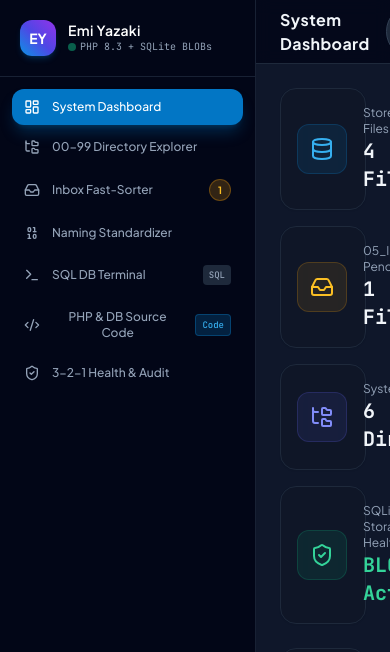
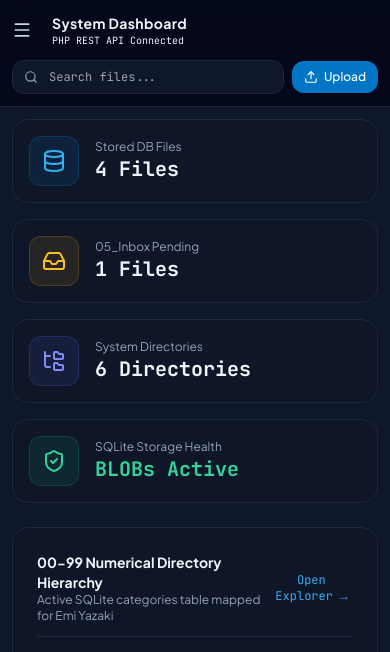
Before and after one commit to Miracle943/Prototype-Maintenance-System---Emi-Yazaki, a plain HTML site: page emi_yazaki_file_mainltenance_system.html in a window 390 px wide. Shown: the top 652 px of the page. Drawn offline with nearby package versions, Linux system fonts and the light colour scheme.

Commit message:
Make layout mobile-first
Co-authored-by: Copilot App <223556219+Copilot@users.noreply.github.com>

```diff
--- a/emi_yazaki_file_mainltenance_system.html
+++ b/emi_yazaki_file_mainltenance_system.html
@@ -100,6 +100,19 @@
         html.light .border-slate-900 {
             border-color: rgba(148, 163, 184, 0.45) !important;
         }
+        @media (max-width: 767px) {
+            html, body {
+                min-height: 100%;
+                height: 100%;
+            }
+            #app {
+                height: 100dvh;
+                min-height: 100dvh;
+            }
+            #view-container {
+                overscroll-behavior: contain;
+            }
+        }
         .prose-dark {
             color: #cbd5e1;
         }
@@ -118,7 +131,8 @@
     <div id="app" class="flex h-screen overflow-hidden">
 
         <!-- Sidebar -->
-        <aside class="w-64 bg-slate-950 text-slate-300 flex flex-col justify-between flex-shrink-0 border-r border-slate-800/80 z-20">
+        <button id="mobile-nav-backdrop" onclick="closeMobileNav()" class="hidden fixed inset-0 bg-slate-950/70 z-30 md:hidden" aria-label="Close navigation menu"></button>
+        <aside id="sidebar" class="fixed inset-y-0 left-0 z-40 w-72 max-w-[85vw] -translate-x-full transition-transform duration-200 bg-slate-950 text-slate-300 flex flex-col justify-between flex-shrink-0 border-r border-slate-800/80 md:relative md:inset-auto md:z-20 md:w-64 md:max-w-none md:translate-x-0">
             <div>
                 <!-- User Profile / App Header -->
                 <div class="p-5 border-b border-slate-800/80 flex items-center justify-between">
@@ -204,32 +218,38 @@
             </div>
         </aside>
 
-        <main class="flex-1 flex flex-col h-full bg-slate-900 overflow-hidden relative">
+        <main class="flex-1 min-w-0 flex flex-col h-full bg-slate-900 overflow-hidden relative">
 
             <!-- Global Top Header -->
-            <header class="h-16 border-b border-slate-800 bg-slate-950/80 backdrop-blur px-6 flex items-center justify-between z-10">
-                <div class="flex items-center space-x-4">
-                    <h2 id="page-title" class="text-base font-bold text-slate-100 tracking-wide">System Dashboard</h2>
-                    <span id="page-subtitle" class="text-[11px] font-mono px-2.5 py-0.5 bg-slate-800 text-brand-400 rounded-full border border-slate-700">PHP REST API Connected</span>
+            <header class="min-h-16 border-b border-slate-800 bg-slate-950/80 backdrop-blur px-3 py-3 md:px-6 md:py-0 flex flex-wrap md:flex-nowrap items-center justify-between gap-3 z-10">
+                <div class="flex min-w-0 flex-1 items-center space-x-3">
+                    <button onclick="toggleMobileNav()" class="md:hidden flex-shrink-0 p-2 -ml-2 text-slate-300 hover:text-white rounded-lg hover:bg-slate-800" aria-label="Open navigation menu" aria-expanded="false" aria-controls="sidebar" id="mobile-nav-toggle">
+                        <i data-lucide="menu" class="w-5 h-5"></i>
+                    </button>
+                    <div class="min-w-0">
+                        <h2 id="page-title" class="text-sm md:text-base font-bold text-slate-100 tracking-wide truncate">System Dashboard</h2>
+                        <span id="page-subtitle" class="block md:inline text-[10px] md:text-[11px] font-mono md:px-2.5 md:py-0.5 md:bg-slate-800 md:text-brand-400 md:rounded-full md:border md:border-slate-700 truncate">PHP REST API Connected</span>
+                    </div>
                 </div>
 
                 <!-- Global Search & Direct Upload -->
-                <div class="flex items-center space-x-3">
-                    <div class="relative w-64">
+                <div class="flex w-full md:w-auto items-center space-x-2 md:space-x-3">
+                    <div class="relative min-w-0 flex-1 md:w-64 md:flex-none">
                         <i data-lucide="search" class="w-3.5 h-3.5 absolute left-3 top-2.5 text-slate-400"></i>
-                        <input type="text" id="global-search" oninput="handleGlobalSearch(this.value)" placeholder="Search SQLite stored files..." class="w-full pl-9 pr-4 py-1.5 text-xs rounded-xl bg-slate-900 border border-slate-800 text-slate-200 focus:outline-none focus:border-brand-500 font-mono">
+                        <input type="text" id="global-search" oninput="handleGlobalSearch(this.value)" placeholder="Search files..." class="w-full pl-9 pr-3 py-2 md:py-1.5 text-xs rounded-xl bg-slate-900 border border-slate-800 text-slate-200 focus:outline-none focus:border-brand-500 font-mono">
                         <div id="search-results" class="hidden absolute left-0 right-0 top-full mt-2 bg-slate-900 border border-slate-800 rounded-xl shadow-2xl z-50 max-h-80 overflow-y-auto p-2"></div>
                     </div>
 
-                    <button onclick="openNewFileModal()" class="flex items-center space-x-1.5 px-3 py-1.5 bg-brand-600 hover:bg-brand-500 text-white rounded-xl text-xs font-medium shadow-md transition-all">
+                    <button onclick="openNewFileModal()" class="flex flex-shrink-0 items-center space-x-1.5 px-3 py-2 md:py-1.5 bg-brand-600 hover:bg-brand-500 text-white rounded-xl text-xs font-medium shadow-md transition-all">
                         <i data-lucide="upload" class="w-3.5 h-3.5"></i>
-                        <span>+ Upload to Database</span>
+                        <span class="hidden sm:inline">+ Upload</span>
+                        <span class="sm:hidden">Upload</span>
                     </button>
                 </div>
             </header>
 
             <!-- Scrollable Main View Container -->
-            <div class="flex-1 overflow-y-auto p-6 space-y-6" id="view-container">
+            <div class="flex-1 min-h-0 overflow-y-auto p-3 md:p-6 space-y-5 md:space-y-6" id="view-container">
 
                 <!-- 1. DASHBOARD VIEW -->
                 <div id="view-dashboard" class="space-y-6">
@@ -319,10 +339,10 @@
 
                 <!-- 2. DIRECTORY MANAGER VIEW -->
                 <div id="view-explorer" class="hidden space-y-6">
-                    <div class="grid grid-cols-1 lg:grid-cols-12 gap-6 h-[calc(100vh-140px)]">
+                    <div class="grid grid-cols-1 lg:grid-cols-12 gap-4 md:gap-6 lg:h-[calc(100vh-140px)]">
 
                         <!-- Left: Visual Folder Tree -->
-                        <div class="lg:col-span-4 glass-panel rounded-2xl border border-slate-800 p-4 flex flex-col h-full overflow-hidden">
+                        <div class="lg:col-span-4 glass-panel rounded-2xl border border-slate-800 p-4 flex flex-col min-h-64 lg:h-full overflow-hidden">
                             <div class="flex items-center justify-between pb-3 border-b border-slate-800 mb-3">
                                 <span class="text-xs font-bold uppercase tracking-wider text-slate-400 font-mono">SQLite Directory Hierarchy</span>
                                 <button onclick="openNewFolderModal()" class="p-1 hover:bg-slate-800 rounded text-slate-400 hover:text-slate-200 transition-colors" title="Create Subdirectory">
@@ -336,7 +356,7 @@
                         </div>
 
                         <!-- Right: File Table -->
-                        <div class="lg:col-span-8 glass-panel rounded-2xl border border-slate-800 p-5 flex flex-col h-full overflow-hidden">
+                        <div class="lg:col-span-8 glass-panel rounded-2xl border border-slate-800 p-4 md:p-5 flex flex-col min-h-80 lg:h-full overflow-hidden">
 
                             <div class="flex items-center justify-between border-b border-slate-800 pb-3 mb-4">
                                 <div class="flex items-center space-x-2 text-xs font-mono text-slate-300" id="explorer-breadcrumbs">
@@ -350,8 +370,8 @@
                                 </div>
                             </div>
 
-                            <div class="flex-1 overflow-y-auto">
-                                <table class="w-full text-left text-xs">
+                            <div class="flex-1 overflow-auto">
+                                <table class="w-full min-w-[640px] text-left text-xs">
                                     <thead class="text-slate-400 uppercase font-mono border-b border-slate-800 sticky top-0 bg-slate-950/90 backdrop-blur">
                                         <tr>
                                             <th class="pb-2 font-medium">Filename (Stored in DB)</th>
@@ -1038,8 +1058,26 @@ echo json_encode($stmt->fetchAll());`
             }
         }
 
+        function toggleMobileNav() {
+            const sidebar = document.getElementById('sidebar');
+            const backdrop = document.getElementById('mobile-nav-backdrop');
+            const toggle = document.getElementById('mobile-nav-toggle');
+            const isOpen = !sidebar.classList.contains('-translate-x-full');
+
+            sidebar.classList.toggle('-translate-x-full', isOpen);
+            backdrop.classList.toggle('hidden', isOpen);
+            toggle.setAttribute('aria-expanded', String(!isOpen));
+        }
+
+        function closeMobileNav() {
+            document.getElementById('sidebar').classList.add('-translate-x-full');
+            document.getElementById('mobile-nav-backdrop').classList.add('hidden');
+            document.getElementById('mobile-nav-toggle').setAttribute('aria-expanded', 'false');
+        }
+
         // View Router
         function switchTab(tabId) {
+            closeMobileNav();
             const tabs = ['dashboard', 'explorer', 'inbox', 'namer', 'terminal', 'phpsource', 'backup'];
             tabs.forEach(t => {
                 const el = document.getElementById(`view-${t}`);
```
